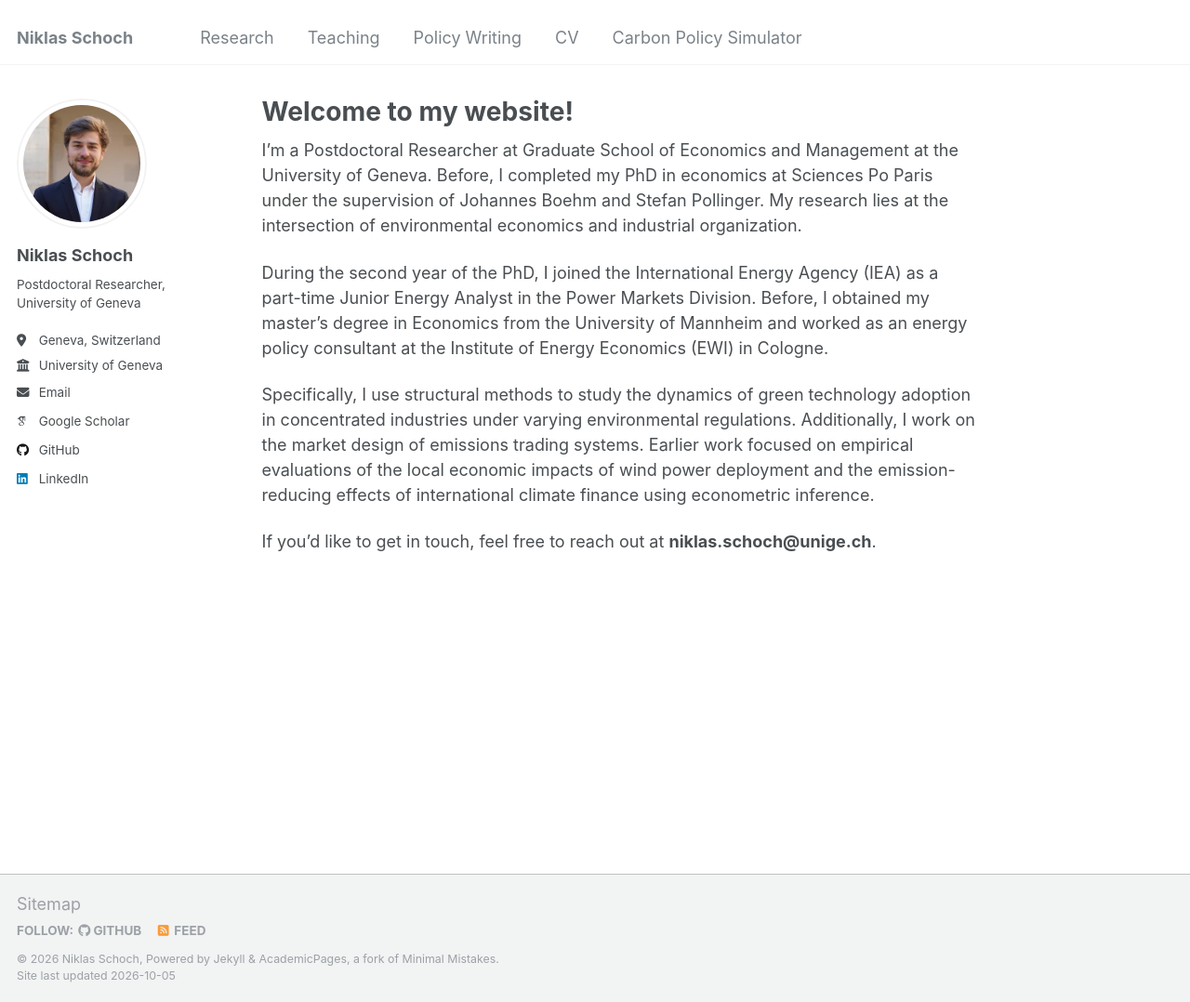
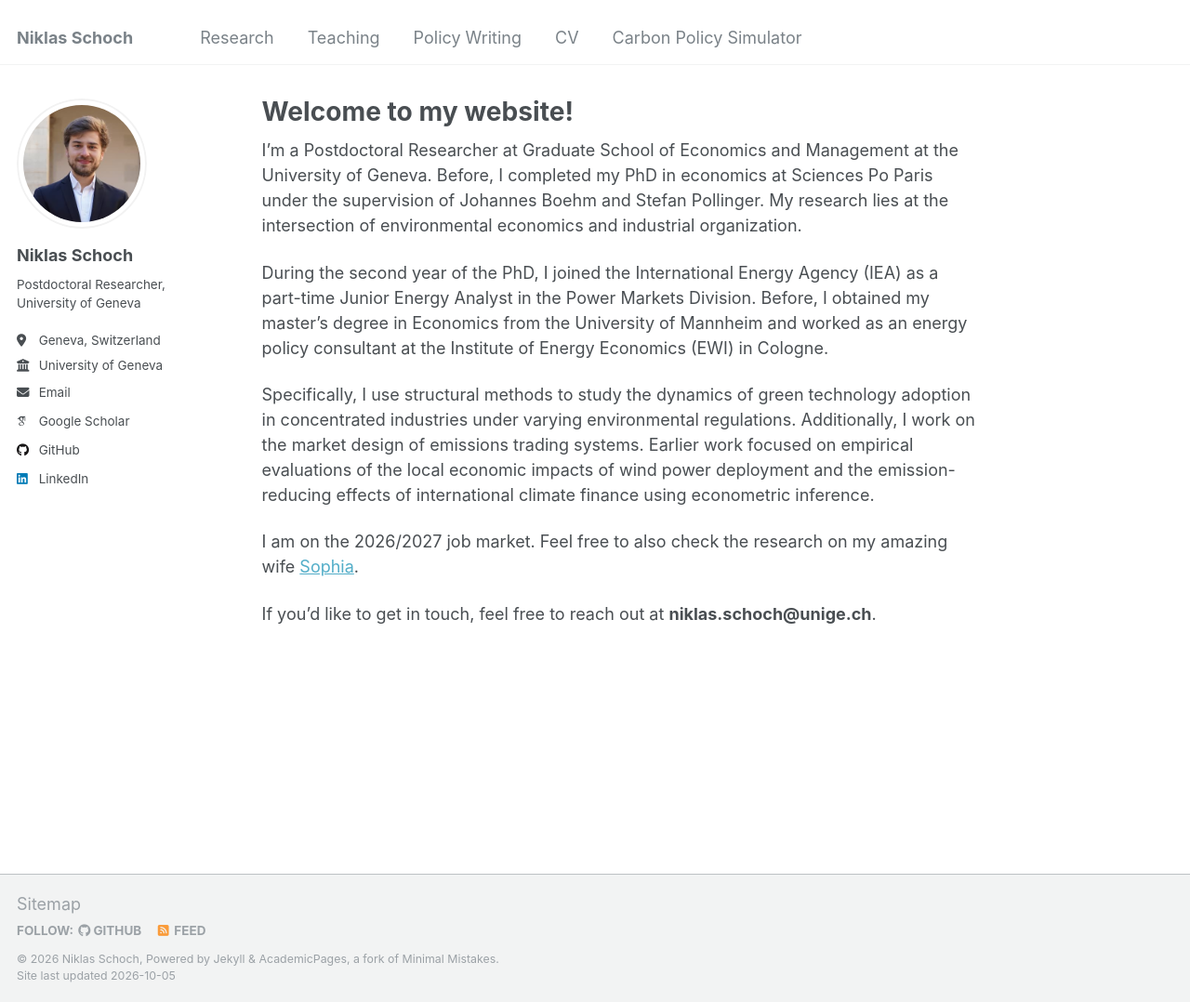
Before and after one commit to niklasschoch/niklasschoch.github.io, a Jekyll site: the page built from _pages/about.md, in a window 1280 px wide and 1078 px high. Shown: the whole window at 93% size. Built offline with Jekyll 4.4.1, drawn with Linux system fonts in a browser that asks for light colours; some web fonts are replaced.

Commit message:
Update about.md

```diff
--- a/_pages/about.md
+++ b/_pages/about.md
@@ -13,4 +13,6 @@ During the second year of the PhD, I joined the International Energy Agency (IEA
 
 Specifically, I use structural methods to study the dynamics of green technology adoption in concentrated industries under varying environmental regulations. Additionally, I work on the market design of emissions trading systems. Earlier work focused on empirical evaluations of the local economic impacts of wind power deployment and the emission-reducing effects of international climate finance using econometric inference.
 
+I am on the 2026/2027 job market. Feel free to also check the research on my amazing wife [Sophia](https://sites.google.com/view/sophiapraetorius/about){:target="_blank"}.
+
 If you'd like to get in touch, feel free to reach out at **niklas.schoch@unige.ch**.
```
